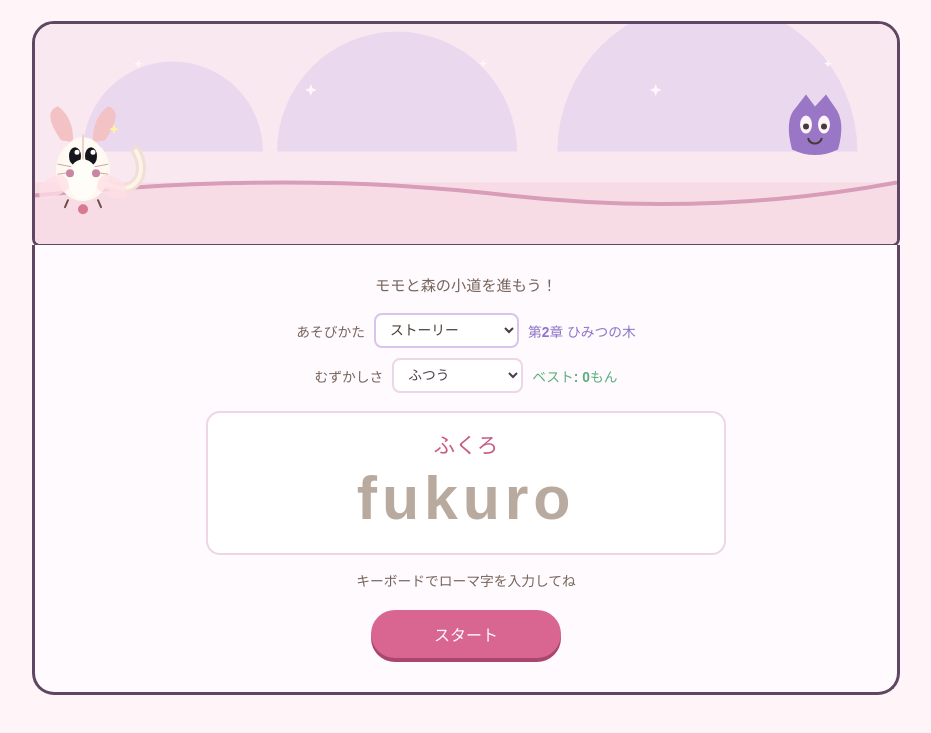
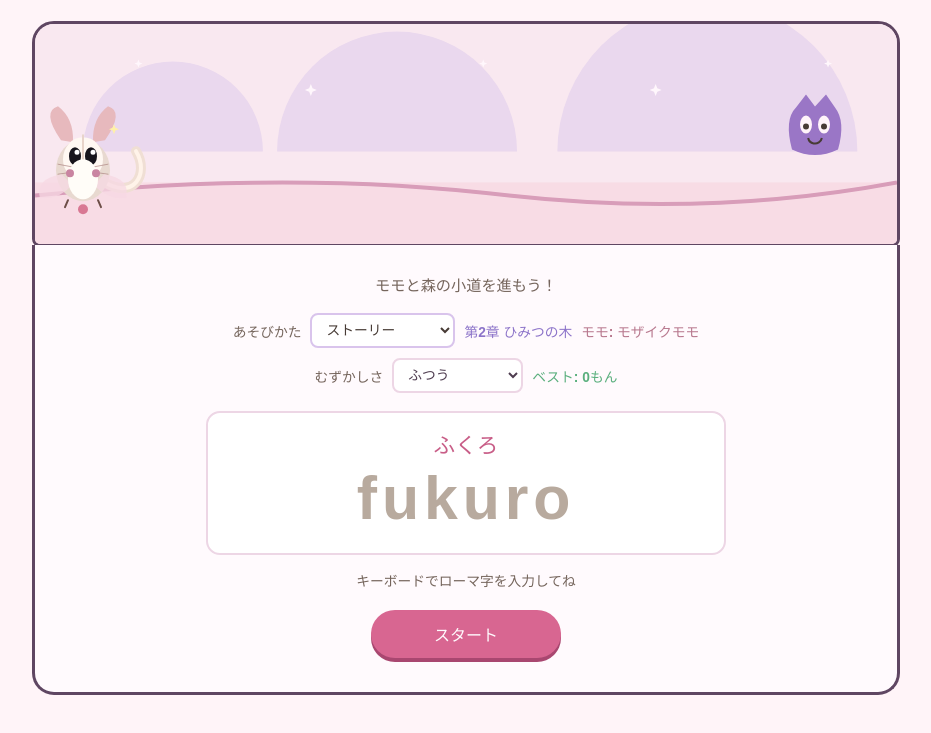
Before and after one commit to mnm1619/mnm_games, a website built with Vite: page index.html in a window 1280 px wide. Shown: the part 111-844 px from the top of the page, without its empty margins (174-1105 px from the left). Built offline with nearby package versions, Linux system fonts and the light colour scheme.

Commit message:
Randomize sugar glider morphs

```diff
--- a/src/main.ts
+++ b/src/main.ts
@@ -4,9 +4,22 @@ import { allKeySteps, difficultySettings, homePositionSteps, type Difficulty } f
 type GameStatus = 'ready' | 'playing' | 'finished'
 type GameMode = 'story' | 'practice' | 'learn' | 'learn-all'
 type ScoreRecords = Partial<Record<Difficulty, number>>
+type SugarGliderMorph = {
+  name: string
+  fur: string
+  ear: string
+  belly: string
+  membrane: string
+}
 
 const scoreStorageKey = 'mnm-games-best-scores'
 const modeStorageKey = 'mnm-games-mode'
+const sugarGliderMorphs: SugarGliderMorph[] = [
+  { name: 'スノーモモ', fur: '#fff8ef', ear: '#f3c2c4', belly: '#fffdf8', membrane: '#ffe0e6' },
+  { name: 'ミルクモモ', fur: '#f3e5cf', ear: '#e8b9aa', belly: '#fff9ed', membrane: '#f8d9cf' },
+  { name: 'グレーモモ', fur: '#b7a9a3', ear: '#d4aeb1', belly: '#eee7e3', membrane: '#ead4df' },
+  { name: 'モザイクモモ', fur: '#e8d9d0', ear: '#e7b9bd', belly: '#fff8f2', membrane: '#f7d9e4' },
+]
 
 const app = document.querySelector<HTMLDivElement>('#app')!
 const canvas = document.createElement('canvas')
@@ -38,6 +51,7 @@ app.innerHTML = `
           <option value="learn-all">ぜんぶのキー</option>
         </select>
         <span id="story-progress" class="story-progress">第1章 ほしの森</span>
+        <span id="morph-label" class="morph-label">モモ: スノーモモ</span>
       </div>
       <div class="difficulty-choice">
         <span>むずかしさ</span>
@@ -83,6 +97,7 @@ const modeElement = document.querySelector<HTMLSelectElement>('#mode')!
 const difficultyElement = document.querySelector<HTMLSelectElement>('#difficulty')!
 const bestScoreElement = document.querySelector<HTMLSpanElement>('#best-score')!
 const storyProgressElement = document.querySelector<HTMLSpanElement>('#story-progress')!
+const morphLabelElement = document.querySelector<HTMLSpanElement>('#morph-label')!
 const learnGuide = document.querySelector<HTMLElement>('#learn-guide')!
 const lessonTitle = document.querySelector<HTMLParagraphElement>('#lesson-title')!
 const lessonFinger = document.querySelector<HTMLParagraphElement>('#lesson-finger')!
@@ -94,6 +109,7 @@ let difficulty: Difficulty = 'normal'
 let wordIndex = 0
 let lessonIndex = 0
 let learningSteps = homePositionSteps
+let currentMorph = sugarGliderMorphs[0]
 let inputIndex = 0
 let score = 0
 let misses = 0
@@ -106,6 +122,11 @@ let effectX = 0
 let effectY = 0
 
 modeElement.value = mode
+
+function chooseRandomMorph() {
+  currentMorph = sugarGliderMorphs[Math.floor(Math.random() * sugarGliderMorphs.length)]
+  morphLabelElement.textContent = `モモ: ${currentMorph.name}`
+}
 
 function getQuestions() {
   return difficultySettings[difficulty].questions
@@ -230,12 +251,12 @@ function drawHeroine(x: number, y: number) {
   context.bezierCurveTo(x + 50, y + 32, x + 67, y + 5, x + 53, y - 18)
   context.stroke()
 
-  context.fillStyle = '#fff8ef'
+  context.fillStyle = currentMorph.fur
   context.beginPath()
   context.ellipse(x, y + 1, 27, 31, 0, 0, Math.PI * 2)
   context.fill()
 
-  context.fillStyle = '#f3c2c4'
+  context.fillStyle = currentMorph.ear
   context.beginPath()
   context.moveTo(x - 22, y - 29)
   context.quadraticCurveTo(x - 42, y - 58, x - 25, y - 63)
@@ -245,7 +266,7 @@ function drawHeroine(x: number, y: number) {
   context.quadraticCurveTo(x + 9, y - 51, x + 10, y - 27)
   context.fill()
 
-  context.fillStyle = '#fffaf4'
+  context.fillStyle = currentMorph.belly
   context.beginPath()
   context.ellipse(x, y - 10, 20, 22, 0, 0, Math.PI * 2)
   context.fill()
@@ -291,7 +312,8 @@ function drawHeroine(x: number, y: number) {
   context.lineTo(x + 25, y + 5)
   context.stroke()
 
-  context.fillStyle = 'rgba(255, 224, 230, 0.76)'
+  context.fillStyle = currentMorph.membrane
+  context.globalAlpha = 0.76
   context.beginPath()
   context.moveTo(x - 21, y + 5)
   context.quadraticCurveTo(x - 48, y + 9, x - 43, y + 29)
@@ -301,6 +323,7 @@ function drawHeroine(x: number, y: number) {
   context.quadraticCurveTo(x + 25, y + 31, x + 11, y + 16)
   context.closePath()
   context.fill()
+  context.globalAlpha = 1
 
   context.fillStyle = '#fffdf8'
   context.beginPath()
@@ -476,6 +499,7 @@ function startGame() {
   inputIndex = 0
   score = 0
   misses = 0
+  chooseRandomMorph()
   remaining = isLearningMode() ? 180 : difficultySettings[difficulty].time
   lastFrame = performance.now()
   startButton.disabled = true
@@ -598,6 +622,7 @@ updateWord()
 updateStats()
 updateBestScore()
 updateStorySetting()
+chooseRandomMorph()
 drawScene()
 timer = requestAnimationFrame(tick)
 
--- a/src/style.css
+++ b/src/style.css
@@ -35,6 +35,7 @@ h1 { margin: 0; font-size: clamp(1.7rem, 4vw, 2.7rem); line-height: 1.15; }
 .mode-choice select { padding: 7px 28px 7px 10px; border: 2px solid #d9c4ec; border-radius: 8px; color: #473b35; background: #fff; font: inherit; cursor: pointer; }
 .mode-choice select:disabled { color: #95877e; background: #f2ece0; cursor: default; }
 .story-progress { color: #8c73c9; font-weight: 700; }
+.morph-label { color: #b8788e; font-weight: 700; }
 .difficulty-choice { display: flex; align-items: center; justify-content: center; flex-wrap: wrap; gap: 9px; margin: 0 auto 18px; color: #75655c; font-size: 0.86rem; }
 .difficulty-choice select { padding: 7px 28px 7px 10px; border: 2px solid #edd6e5; border-radius: 8px; color: #4f3d50; background: #fff; font: inherit; cursor: pointer; }
 .difficulty-choice select:disabled { color: #95877e; background: #f2ece0; cursor: default; }
```
Also changed, not shown: README.md.
